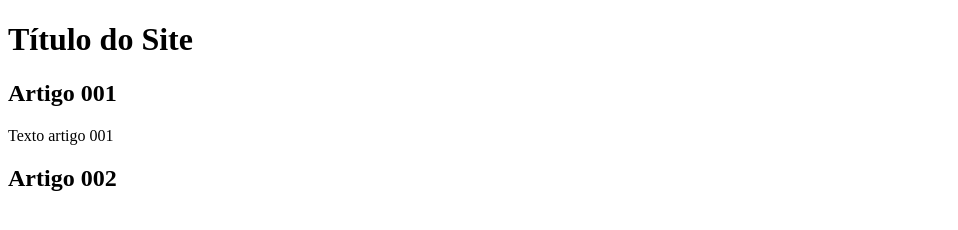
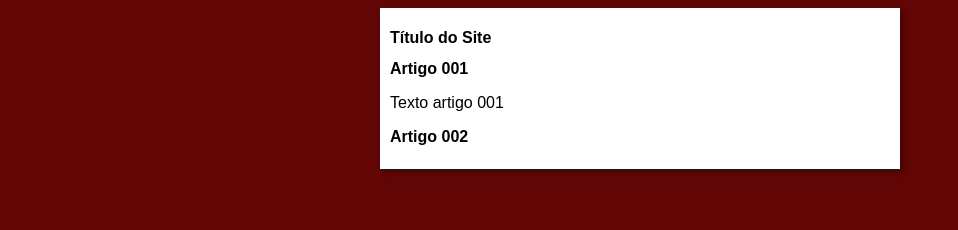
Before and after one commit to Pablopfrj/Projeto-Site, a plain HTML site: page index.html in a window 1280 px wide. Shown: the whole page, without its empty margins (0-958 px from the left). Drawn offline with Linux system fonts and the light colour scheme.

Commit message:
Começo do design

```diff
--- /dev/null
+++ b/estilos/style.css
@@ -0,0 +1,17 @@
+* {
+    font-family: Arial, Helvetica, sans-serif;
+    font-size: 16px;
+}
+
+body {
+    background-color: rgb(97, 5, 5);
+}
+
+main {
+    background-color: white;
+    width: 500px;
+    margin: auto;
+    padding: 10px;
+    box-shadow: 3px 3px 5px rgba(0, 0, 0, 0.288);
+
+}
--- a/index.html
+++ b/index.html
@@ -5,6 +5,7 @@
     <meta http-equiv="X-UA-Compatible" content="IE=edge">
     <meta name="viewport" content="width=device-width, initial-scale=1.0">
     <title>Site do Curso em Video</title>
+    <link rel="stylesheet" href="estilos/style.css">
 </head>
 <body>
     <main>
```
